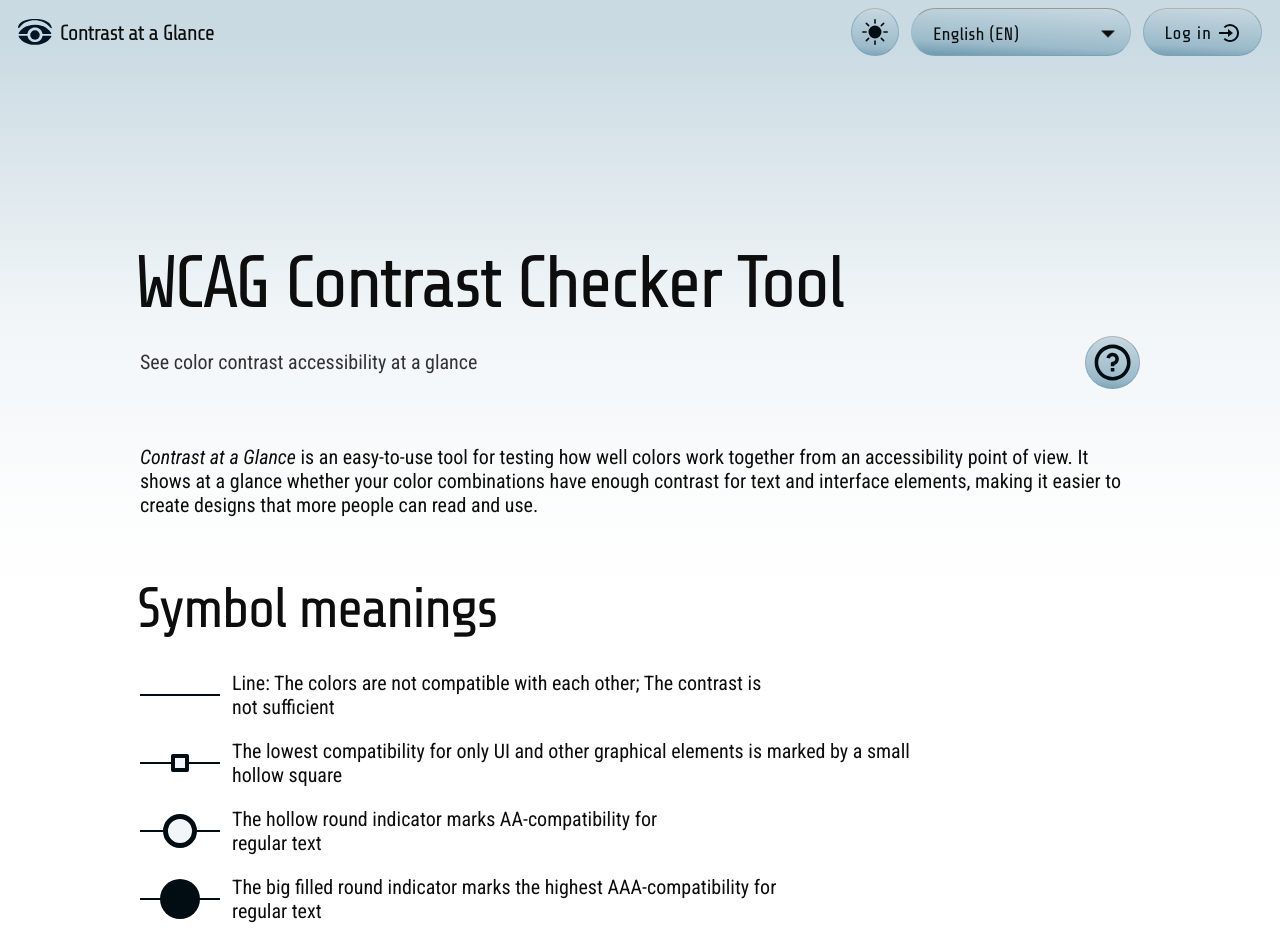
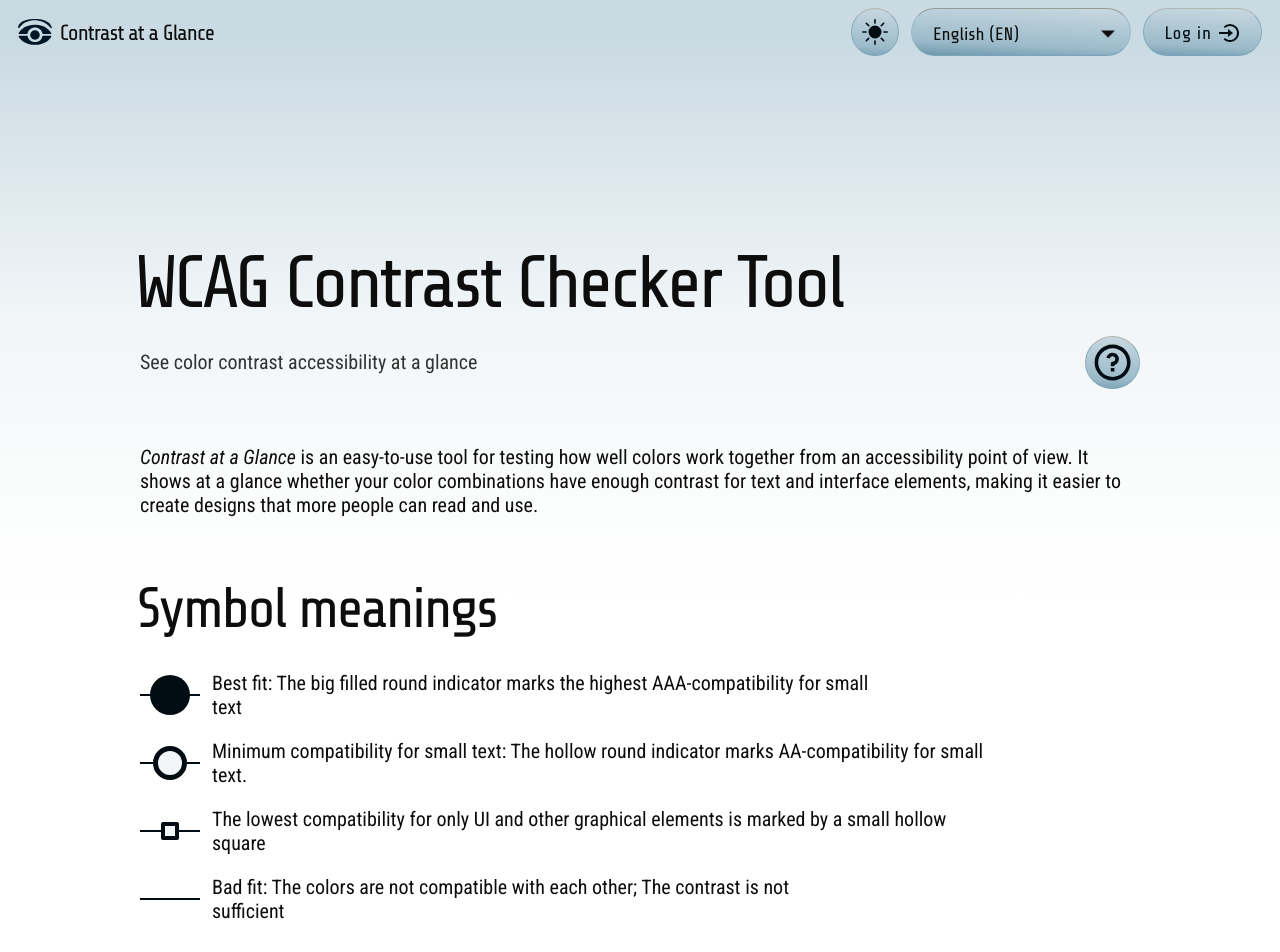
Before and after one commit to jenniina/color-accessibility-checker, a React (Vite) app in the folder frontend/: page / in a window 1280 px wide. Shown: the top 952 px of the page. Built offline with nearby package versions, Linux system fonts and the light colour scheme.

Commit message:
reorder symbol list, add translations

```diff
--- a/frontend/src/components/AccessibleColors/AccessibleColors.tsx
+++ b/frontend/src/components/AccessibleColors/AccessibleColors.tsx
@@ -976,12 +976,34 @@ const AccessibleColors: FC = () => {
                   <b
                     style={{
                       display: 'inline-block',
+                      backgroundColor: 'var(--color-primary-15)',
+                      borderRadius: '50%',
+                      width: `2em`,
+                      height: `2em`,
                     }}
                   ></b>
                 </div>
                 <span>
-                  {t('Line')}: {t('ColorsNotCompatible')};{' '}
-                  {t('ContrastNotSufficient')}
+                  {t('BestFit')}: {t('TheRoundFilledIndicator')}
+                </span>
+              </li>
+              <li>
+                <div>
+                  <b
+                    style={{
+                      display: 'inline-block',
+                      backgroundColor: 'var(--color-primary-1)',
+                      outline: `0.25em solid var(--color-primary-15)`,
+                      outlineOffset: `-0.25em`,
+                      borderRadius: '50%',
+                      width: `1.7em`,
+                      height: `1.7em`,
+                    }}
+                  ></b>
+                </div>
+                <span>
+                  {t('MinimumCompatibilityForSmallText')}:{' '}
+                  {t('TheRoundHollowIndicator')}.{' '}
                 </span>
               </li>
               <li>
@@ -1005,30 +1027,13 @@ const AccessibleColors: FC = () => {
                   <b
                     style={{
                       display: 'inline-block',
-                      backgroundColor: 'var(--color-primary-1)',
-                      outline: `0.25em solid var(--color-primary-15)`,
-                      outlineOffset: `-0.25em`,
-                      borderRadius: '50%',
-                      width: `1.7em`,
-                      height: `1.7em`,
                     }}
                   ></b>
                 </div>
-                <span>{t('TheRoundHollowIndicator')}</span>
-              </li>{' '}
-              <li>
-                <div>
-                  <b
-                    style={{
-                      display: 'inline-block',
-                      backgroundColor: 'var(--color-primary-15)',
-                      borderRadius: '50%',
-                      width: `2em`,
-                      height: `2em`,
-                    }}
-                  ></b>
-                </div>
-                <span>{t('TheRoundFilledIndicator')}</span>
+                <span>
+                  {t('BadFit')}: {t('ColorsNotCompatible')};{' '}
+                  {t('ContrastNotSufficient')}
+                </span>
               </li>
             </ul>
           </div>
--- a/frontend/src/components/AccessibleColors/accessiblecolors.module.css
+++ b/frontend/src/components/AccessibleColors/accessiblecolors.module.css
@@ -260,7 +260,7 @@
   flex: 1 0 77%;
 }
 .info-wrap li div {
-  flex: 0 0 4rem;
+  flex: 0 0 3rem;
   display: flex;
   justify-content: center;
   align-items: center;
--- a/frontend/src/i18n/translations.ts
+++ b/frontend/src/i18n/translations.ts
@@ -431,6 +431,15 @@ export const translations = {
     cs: 'Čára',
     fi: 'Viiva',
   },
+  BadFit: {
+    en: 'Bad fit',
+    es: 'Mala combinación',
+    fr: 'Mauvaise combinaison',
+    de: 'Schlechte Kombination',
+    pt: 'Má combinação',
+    cs: 'Špatná kombinace',
+    fi: 'Huono yhdistelmä',
+  },
   ColorsNotCompatible: {
     en: 'The colors are not compatible with each other',
     es: 'Los colores no son compatibles entre sí',
@@ -467,23 +476,50 @@ export const translations = {
     cs: 'Velký plný kulový indikátor označuje nejvyšší kompatibilitu AAA pro běžný text, zatímco dutý kulový indikátor označuje kompatibilitu AA pro běžný text. Nejnižší kompatibilita pouze pro uživatelské rozhraní a další grafické prvky je označena malým dutým čtvercem',
     fi: 'Suuri täytetty pyöreä indikaattori merkitsee korkeinta AAA-yhteensopivuutta tavalliselle tekstille, kun taas ontto pyöreä indikaattori merkitsee AA-yhteensopivuutta tavalliselle tekstille. Alin yhteensopivuus vain käyttöliittymälle ja muille graafisille elementeille on merkitty pienellä ontolla neliöllä',
   },
+  BestFit: {
+    en: 'Best fit',
+    es: 'Mejor ajuste',
+    fr: 'Meilleur ajustement',
+    de: 'Beste Passform',
+    pt: 'Melhor ajuste',
+    cs: 'Nejlepší přizpůsobení',
+    fi: 'Paras sopivuus',
+  },
   TheRoundFilledIndicator: {
-    en: 'The big filled round indicator marks the highest AAA-compatibility for regular text',
-    es: 'El indicador redondo grande relleno marca la mayor compatibilidad AAA para texto regular',
-    fr: 'Le grand indicateur rond rempli marque la plus haute compatibilité AAA pour le texte régulier',
-    de: 'Der große gefüllte runde Indikator kennzeichnet die höchste AAA-Kompatibilität für normalen Text',
-    pt: 'O grande indicador redondo preenchido marca a maior compatibilidade AAA para texto regular',
-    cs: 'Velký plný kulový indikátor označuje nejvyšší kompatibilitu AAA pro běžný text',
-    fi: 'Suuri täytetty pyöreä indikaattori merkitsee korkeinta AAA-yhteensopivuutta tavalliselle tekstille',
+    en: 'The big filled round indicator marks the highest AAA-compatibility for small text',
+    es: 'El indicador redondo grande relleno marca la mayor compatibilidad AAA para texto pequeño',
+    fr: 'Le grand indicateur rond rempli marque la plus haute compatibilité AAA pour le petit texte',
+    de: 'Der große gefüllte runde Indikator kennzeichnet die höchste AAA-Kompatibilität für kleinen Text',
+    pt: 'O grande indicador redondo preenchido marca a maior compatibilidade AAA para texto pequeno',
+    cs: 'Velký plný kulový indikátor označuje nejvyšší kompatibilitu AAA pro malý text',
+    fi: 'Suuri täytetty pyöreä indikaattori merkitsee korkeinta AAA-yhteensopivuutta pienelle tekstille',
+  },
+  SmallTextNeedsAtLeastAACompliance: {
+    en: 'Small text needs at least AA-compliance',
+    es: 'El texto pequeño necesita al menos compatibilidad AA',
+    fr: 'Le petit texte a besoin d au moins une conformité AA',
+    de: 'Kleiner Text benötigt mindestens AA-Konformität',
+    pt: 'O texto pequeno precisa de pelo menos compatibilidade AA',
+    cs: 'Malý text potřebuje alespoň shodu AA',
+    fi: 'Pieni teksti tarvitsee vähintään AA-yhteensopivuuden',
+  },
+  MinimumCompatibilityForSmallText: {
+    en: 'Minimum compatibility for small text',
+    es: 'Compatibilidad mínima para texto pequeño',
+    fr: 'Compatibilité minimale pour le petit texte',
+    de: 'Minimale Kompatibilität für kleinen Text',
+    pt: 'Compatibilidade mínima para texto pequeno',
+    cs: 'Minimální kompatibilita pro malý text',
+    fi: 'Vähimmäisyhteensopivuus pienelle tekstille',
   },
   TheRoundHollowIndicator: {
-    en: 'The hollow round indicator marks AA-compatibility for regular text',
-    es: 'El indicador redondo hueco marca la compatibilidad AA para texto regular',
-    fr: 'L indicateur rond creux marque la compatibilité AA pour le texte régulier',
-    de: 'Der hohle runde Indikator kennzeichnet die AA-Kompatibilität für normalen Text',
-    pt: 'O indicador redondo oco marca a compatibilidade AA para texto regular',
-    cs: 'Dutý kulový indikátor označuje kompatibilitu AA pro běžný text',
-    fi: 'Ontto pyöreä indikaattori merkitsee AA-yhteensopivuutta tavalliselle tekstille',
+    en: 'The hollow round indicator marks AA-compatibility for small text',
+    es: 'El indicador redondo hueco marca la compatibilidad AA para texto pequeño',
+    fr: 'L indicateur rond creux marque la compatibilité AA pour le petit texte',
+    de: 'Der hohle runde Indikator kennzeichnet die AA-Kompatibilität für kleinen Text',
+    pt: 'O indicador redondo oco marca a compatibilidade AA para texto pequeno',
+    cs: 'Dutý kulový indikátor označuje kompatibilitu AA pro malý text',
+    fi: 'Ontto pyöreä indikaattori merkitsee AA-yhteensopivuutta pienelle tekstille',
   },
   TheSmallHollowSquare: {
     en: 'The small hollow square',
@@ -493,6 +529,15 @@ export const translations = {
     pt: 'O pequeno quadrado oco',
     cs: 'Malý dutý čtverec',
     fi: 'Pieni ontto neliö',
+  },
+  OnlyUIAndOther: {
+    en: 'Only UI and other graphical elements',
+    es: 'Solo la interfaz de usuario y otros elementos gráficos',
+    fr: "Uniquement l'interface utilisateur et d'autres éléments graphiques",
+    de: 'Nur die Benutzeroberfläche und andere grafische Elemente',
+    pt: 'Apenas a interface do usuário e outros elementos gráficos',
+    cs: 'Pouze uživatelské rozhraní a další grafické prvky',
+    fi: 'Vain käyttöliittymä ja muut graafiset elementit',
   },
   OnlyUI: {
     en: 'The lowest compatibility for only UI and other graphical elements is marked by a small hollow square',
```
